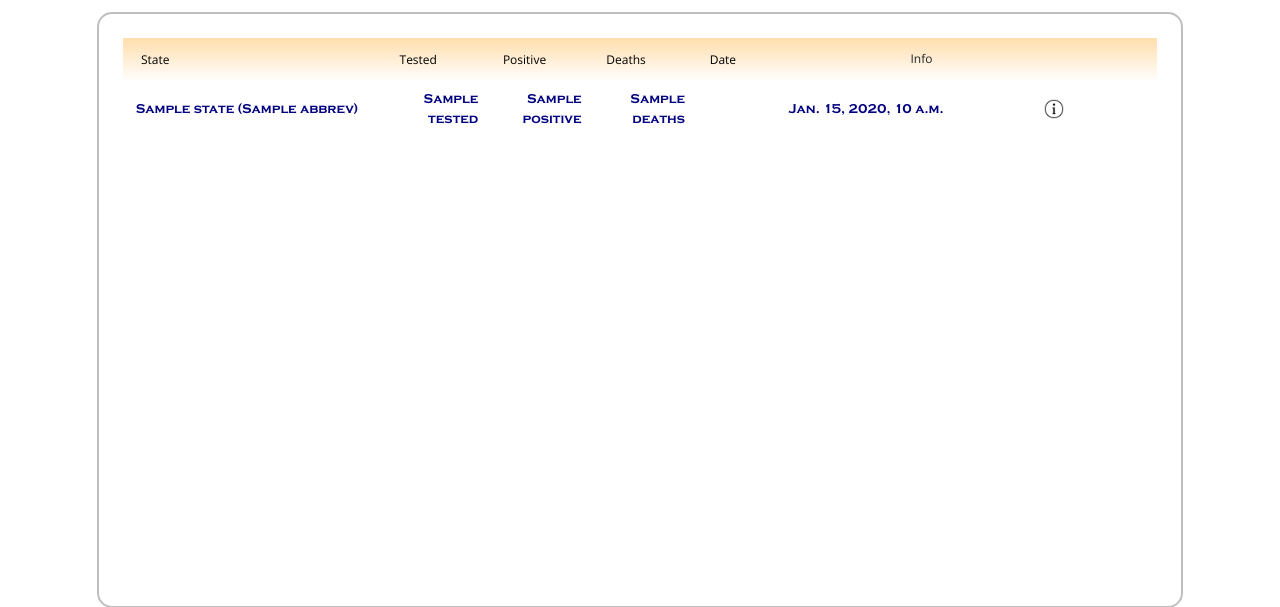
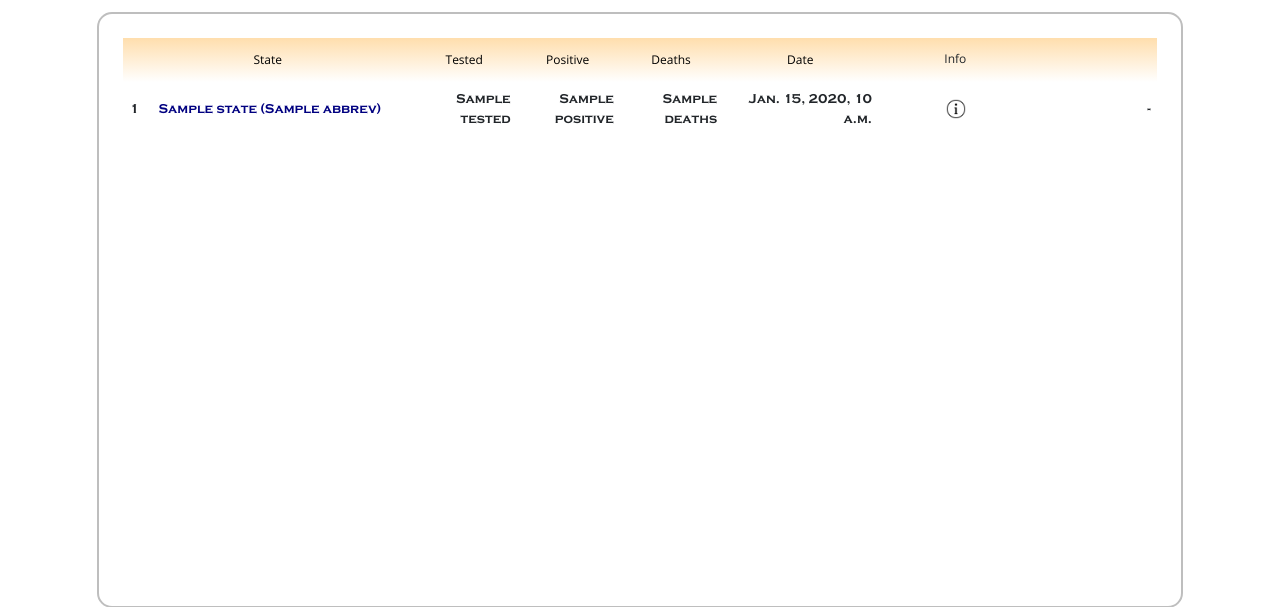
Before and after one commit to hoboland21/webapps, a Django app: template project-data/django/webapps/covid/templates/dash2.html in a window 1280 px wide. Shown: the part 76-683 px from the top of the page. Run offline with Django 3.2, Linux system fonts and the light colour scheme; tables that the repository leaves empty hold one stand-in row (values such as "Sample post"); the template is opened without the code that fills it: values that come from a table or form of the project are taken from there, most other values are stand-ins (such as "Sample title", 1, 10 or a date in 2020); data that the repository does not hold is empty; some libraries are stand-ins or nearby versions.

Commit message:
new format

```diff
--- a/project-data/django/webapps/covid/api/state.py
+++ b/project-data/django/webapps/covid/api/state.py
@@ -17,7 +17,7 @@ STATE_NAMES = [
 ("AK","Alaska"),("AL","Alabama"),("AR","Arkansas"),("AZ","Arizona"),("CA","California"),
 ("CO","Colorado"),("CT","Connecticut"),("DC","Washington D.C"),("DE","Delaware"),("FL","Florida"),
 ("GA","Georgia"),("HI","Hawaii"),("IA","Iowa"),("ID","Idaho"),("IL","Illinois"),
-("IN","Indiana"),("KS","Kansas"),("KY","Kentucky"),("LA","Louisiana"),("MA","Maine"),
+("IN","Indiana"),("KS","Kansas"),("KY","Kentucky"),("LA","Louisiana"),("MA","Massachusetts"),
 ("MD","Maryland"),("ME","Maine"),("MI","Michigan"),("MN","Minnesota"),("MO","Missouri"),
 ("MS","Mississippi"),("MT","Montana"),("NC","North Carolina"),("ND","North Dakota"),("NE","Nebraska"),
 ("NH","New Hampshire"),("NJ","New Jersey"),("NM","New Mexico"),("NV","Nevada"),("NY","New York"),
--- a/project-data/django/webapps/covid/api/stateapi.py
+++ b/project-data/django/webapps/covid/api/stateapi.py
@@ -49,9 +49,9 @@ class CovidStateApi(object) :
 		for state in self.states :
 			d = StateData.objects.filter(states=state).order_by("-timestamp")
 			lastrec = d[0]
-			lastrec.time = dt.fromtimestamp(lastrec.timestamp)
+			lastrec.time = date.fromtimestamp(lastrec.timestamp).isoformat()
 			result.append(lastrec)
-		if sortfield in ["death","positive","tested"] :
+		if sortfield in ["deaths","positive","tested"] :
 			return  sorted(result, key=lambda result: getattr(result,sortfield),reverse=True)
 		else :
 			return result
--- a/project-data/django/webapps/covid/templates/dash2.html
+++ b/project-data/django/webapps/covid/templates/dash2.html
@@ -13,7 +13,6 @@
 
 <style>
 
-
  .flex-head-con {
 	  display:flex;
 	  flex-direction:row;
@@ -26,6 +25,9 @@
    border-style:none;
    cursor:pointer;
  }
+.flex-cell {
+	text-align:center;
+}
 .stdbutt {
 	background-color:snow;
 	color:#101010;
@@ -87,7 +89,7 @@ td,th {
 <div class="container">
 	<div class="menubox">
 		<div class="flex-head-con">
-			<div class="flex-cell" style="width:25%">
+			<div class="flex-cell" style="width:28%">
 				<button name="sortfield" value="state">State</button>
 			</div>
 			<div class="flex-cell"  style="width:10%">
@@ -99,7 +101,7 @@ td,th {
 			<div class="flex-cell"  style="width:10%">
 				<button name="sortfield" value="deaths">Deaths</button>
 			</div>
-     		<div class="flex-cell"  style="width:20%">
+     		<div class="flex-cell"  style="width:15%">
 				<button name="sortfield" value="date">Date</button>
 			</div>
      		<div class="flex-cell"  style="width:15%">Info</div>
@@ -114,16 +116,20 @@ td,th {
 						{% else %}
 							<tr>
 						{% endif %}
+					<td style="width:2%">{{ forloop.counter }}</td>
 
-					<td  style="width:25%;text-align:left">
+					<td  style="width:26%;text-align:left">
 						<button class="cname2" name="state_select" value="{{ l.states.abbrev }}">{{ l.states.name }} ({{ l.states.abbrev }})  </button>
 					</td>
-					<td class="cname"  style="width:10%">{{ l.tested }}</td>
-					<td class="cname"  style="width:10%">{{ l.positive }}</td>
-					<td class="cname"  style="width:10%">{{ l.deaths }}</td>
-					<td class="cname"  style="width:25%">{{ l.time }}</td>
-					<td class="cname"  style="width:20%;text-align:center">
+					<td   style="width:10%">{{ l.tested }}</td>
+					<td  style="width:10%">{{ l.positive }}</td>
+					<td   style="width:10%">{{ l.deaths }}</td>
+					<td   style="width:15%">{{ l.time }}</td>
+					<td   style="width:15%;text-align:center">
 						<a href="{{l.states.url}}" target="_new"><img style="width:20px" src="/static/img/info.png"></a>
+					</td>
+					<td style="width:12%">
+						-
 					</td>
 					</tr>
 				{% endfor %}
--- a/project-data/django/webapps/webapps/settings.py
+++ b/project-data/django/webapps/webapps/settings.py
@@ -124,8 +124,8 @@ USE_TZ = True
 # https://docs.djangoproject.com/en/2.1/howto/static-files/
 
 STATIC_URL = '/static/'
-#STATIC_ROOT =  os.path.join(BASE_DIR, 'static')
-STATICFILES_DIRS = (os.path.join(BASE_DIR, 'static'),)
+STATIC_ROOT =  os.path.join(BASE_DIR, 'static')
+#STATICFILES_DIRS = (os.path.join(BASE_DIR, 'static'),)
 #STATICFILES_STORAGE= 'whitenoise.storage.CompressedManifestStaticFilesStorage'
 MEDIA_ROOT = (os.path.join(BASE_DIR,'media'))
 MEDIA_URL = '/media/'
```
Also changed, not shown: 1 other file.
